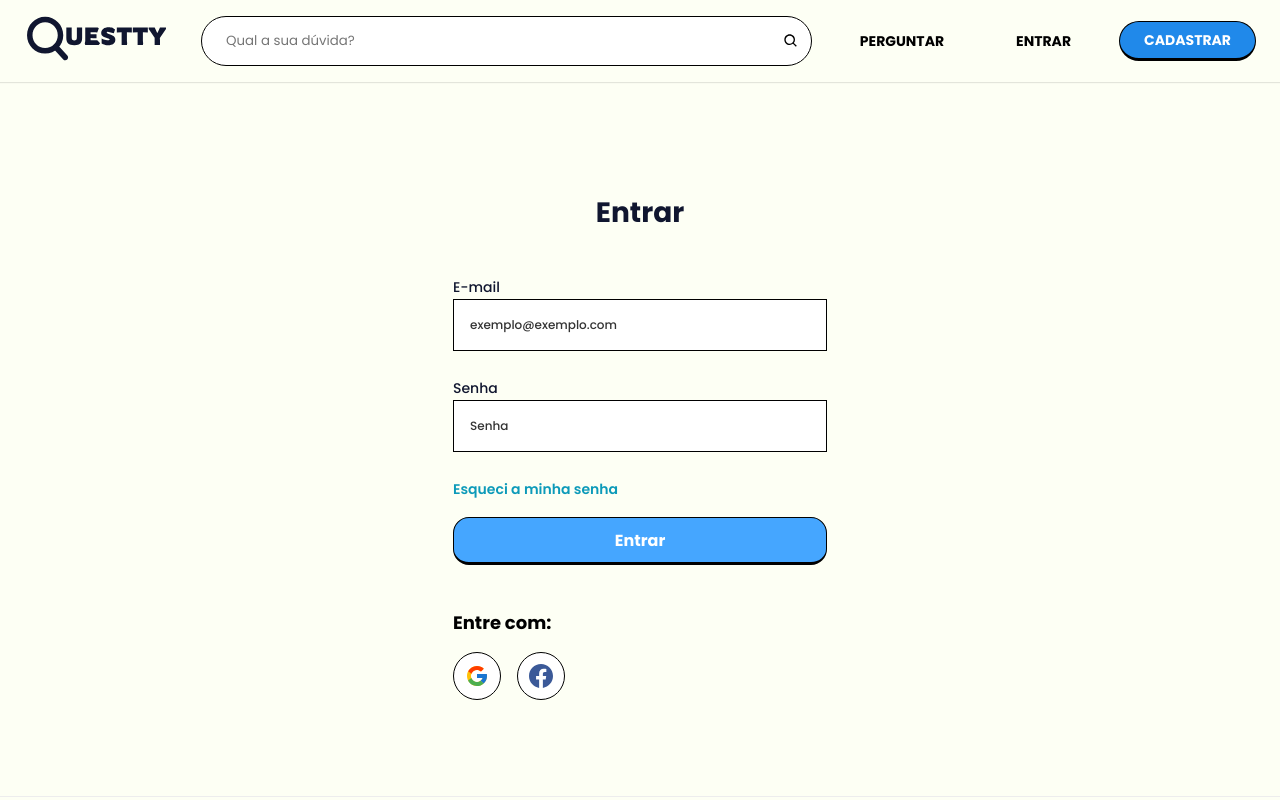
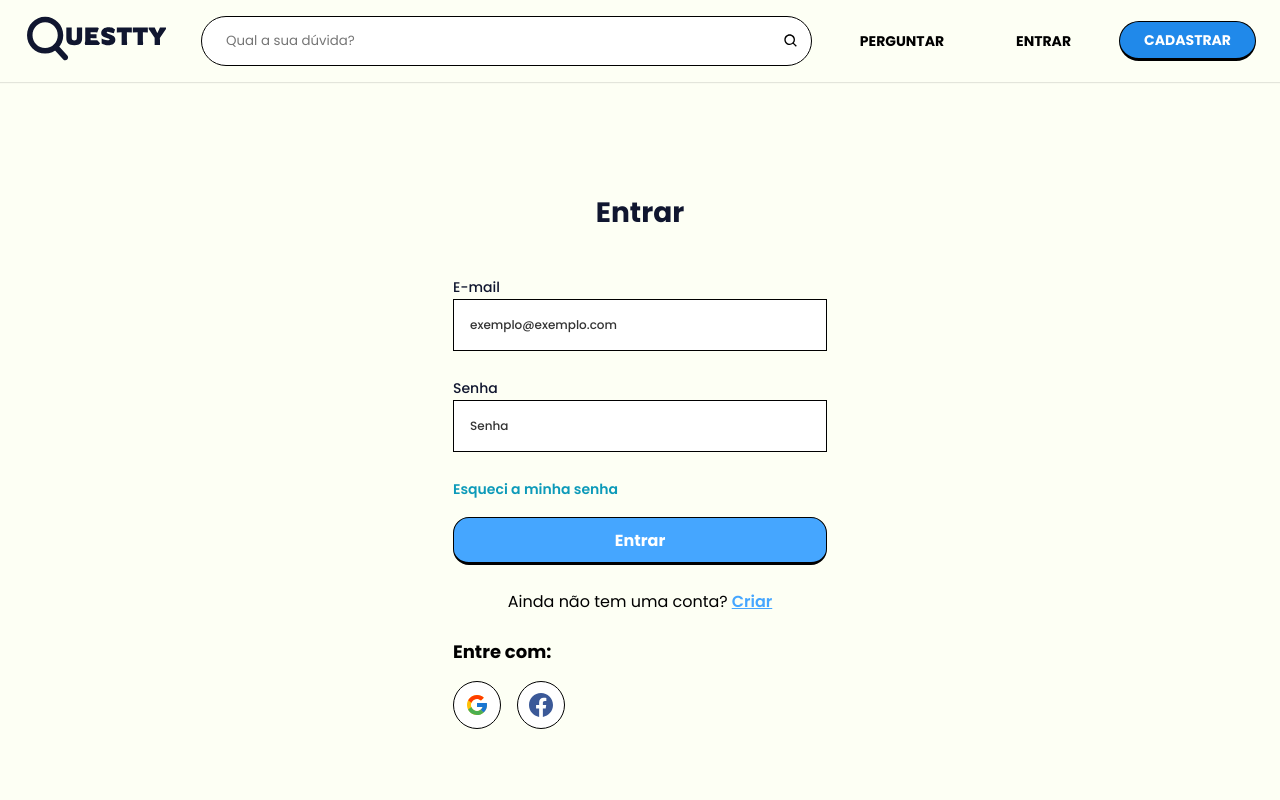
Before and after one commit to joaovrcosta/questty-fronted, a Next.js app: page /signin in a window 1280 px wide. Shown: the top 800 px of the page. Built offline with nearby package versions, Linux system fonts and the light colour scheme.

Commit message:
feat: added new styles for login and added categories

```diff
--- a/src/pages/signin/index.tsx
+++ b/src/pages/signin/index.tsx
@@ -181,6 +181,12 @@ export default function SignIn() {
                 </Button>
               )}
             </S.ButtonContainer>
+            <S.DontHaveAccountContainer>
+              <Text>
+                Ainda não tem uma conta?
+                <S.EnterLink href="/signup">Criar</S.EnterLink>
+              </Text>
+            </S.DontHaveAccountContainer>
             <S.EnterWithContainer>
               <Text weight="bold" size="lg">
                 Entre com:
--- a/src/services/api.ts
+++ b/src/services/api.ts
@@ -2,6 +2,7 @@ import axios from 'axios'
 
 const api = axios.create({
   baseURL: 'https://questty-api.onrender.com',
+  // baseURL: 'http://127.0.0.1:3333',
 })
 
 export default api
--- a/src/shared/jsons/categoryData.json
+++ b/src/shared/jsons/categoryData.json
@@ -1,20 +1,20 @@
 {
     "categories": [
         {
-            "id": "25981404-3dd4-4f10-a50e-9a6d261e9345",
+            "id": "a6f8a022-3e82-4d7e-88ee-2fcdb0de8147",
             "name": "Artes"
         },
         {
-            "id": "511a253d-b8b0-4bfa-8f56-056c1ff26420",
-            "name": "Português"
+            "id": "e6bf2a9b-0bbe-4300-8bb4-71b9e1ad28cf",
+            "name": "Biologia"
         },
         {
-            "id": "e1c9f17a-8f5e-4f63-8c69-192478b3d53d",
-            "name": "Socialismo"
+            "id": "10564693-422d-475e-9dfb-4f8ceaac33ef",
+            "name": "Química"
         },
         {
-            "id": "f00da6f4-e62f-4ad5-a0c5-cdd7f4d87186",
-            "name": "Direito"
+            "id": "a64371bd-ee53-4c38-b8eb-5747f5b3885a",
+            "name": "Português"
         }
     ]
 }
--- a/src/styles/pages/signin.ts
+++ b/src/styles/pages/signin.ts
@@ -12,6 +12,7 @@ export const SignInContainer = styled.div`
   ${({ theme }) => css`
     @media (max-width: 768px) {
       padding: 0 1.5rem;
+      margin-top: 9rem;
     }
   `}
 `
@@ -37,7 +38,7 @@ export const ForgotMyPasswordLink = styled(Link)`
 `
 
 export const ButtonContainer = styled.div`
-  margin: 1rem 0 2.75rem 0;
+  margin: 1rem 0 0rem 0;
 `
 
 export const EmailInputContainer = styled.div`
@@ -91,3 +92,15 @@ export const HeadingContainer = styled.div`
   align-items: center;
   justify-content: center;
 `
+export const DontHaveAccountContainer = styled.div`
+  padding: 1.5rem 0;
+  display: flex;
+  align-items: center;
+  justify-content: center;
+`
+
+export const EnterLink = styled(Link)`
+  color: ${({ theme }) => theme.colors.blue_500};
+  margin-left: 0.25rem;
+  font-weight: 600;
+`
```
Also changed, not shown: src/components/organisms/Header/styles.ts (+4 -4 lines).
